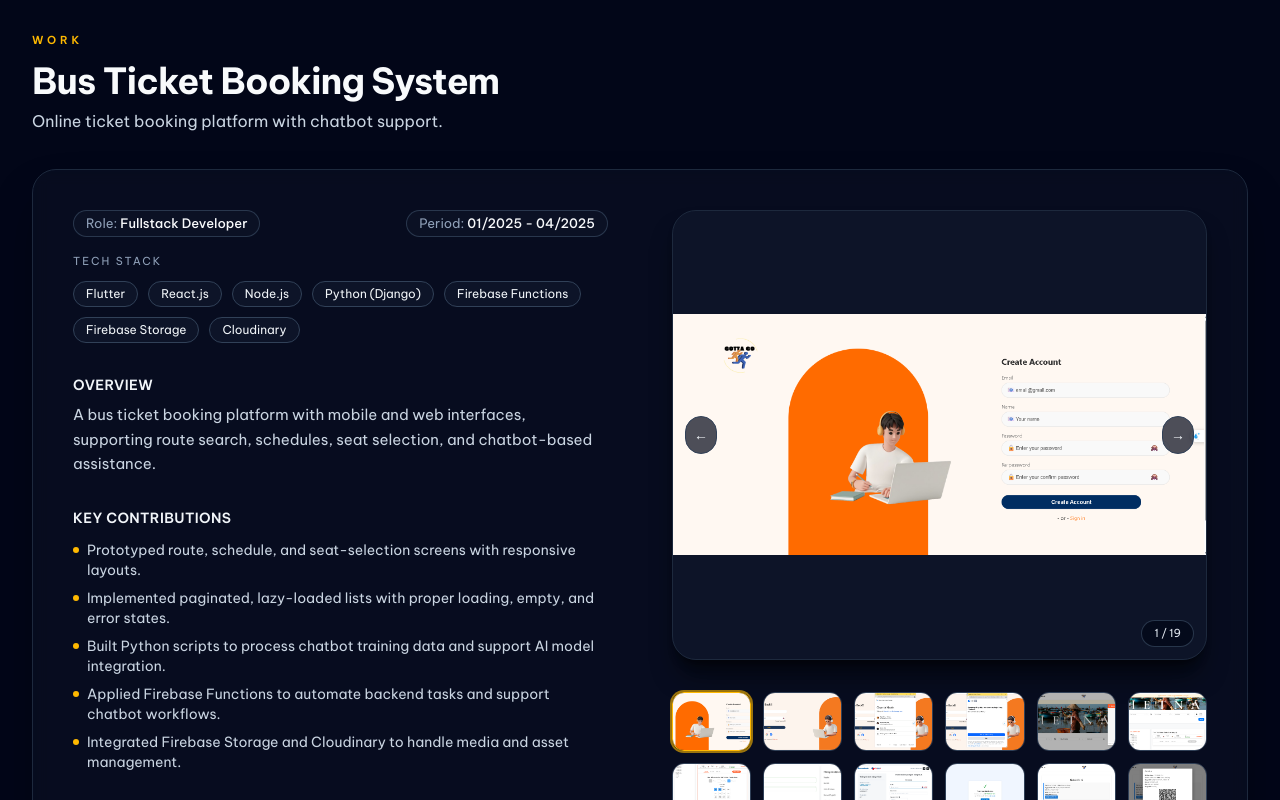
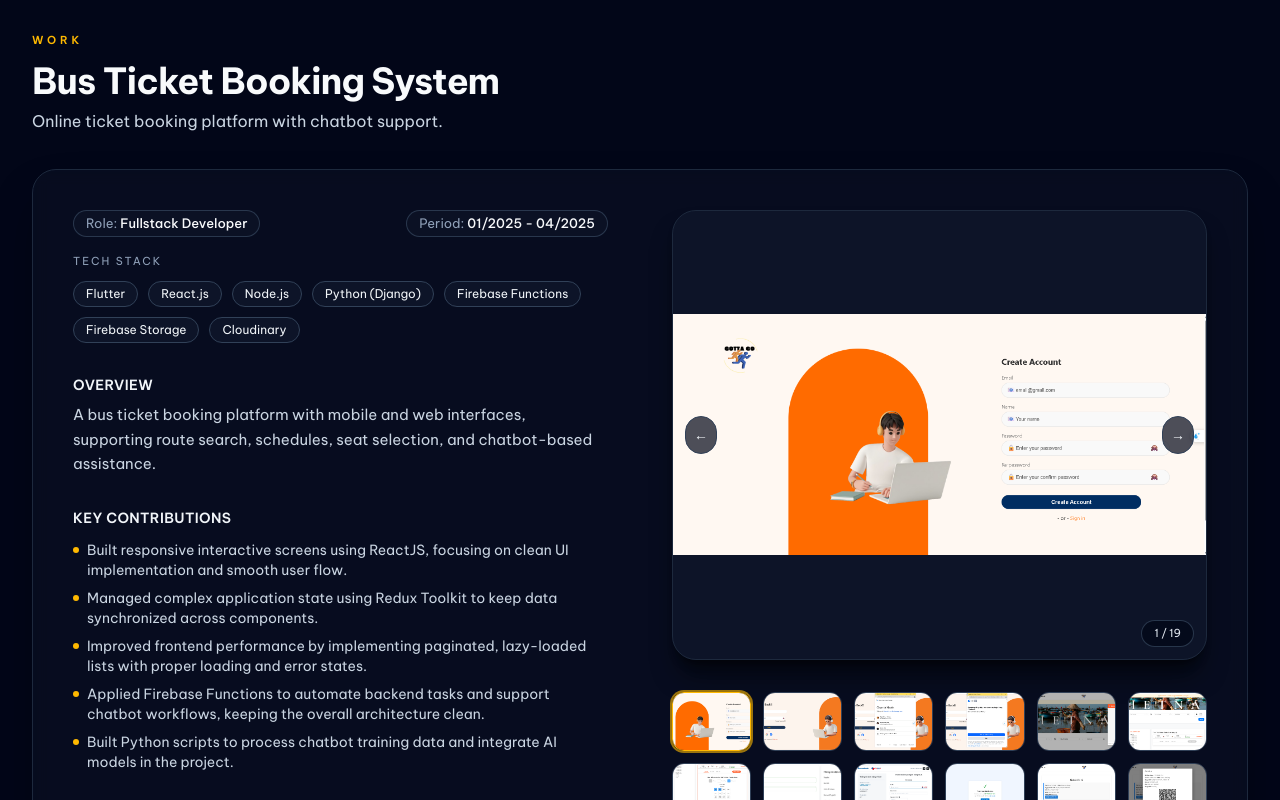
Before and after one commit to junlie1/portfolio_client, a Next.js app in the folder my-app/: page /projects/bus-ticket-booking-system in a window 1280 px wide. Shown: the top 800 px of the page. Built offline with nearby package versions, Linux system fonts and the light colour scheme.

Commit message:
Updated data in projectData.ts

```diff
--- a/my-app/components/HeroContent.tsx
+++ b/my-app/components/HeroContent.tsx
@@ -59,8 +59,11 @@ export const HeroContent = ({ onOpen }: HeroContentProps) => {
             "
             style={{ fontFamily: "'Times New Roman', Times, serif" }}
           >
-            I build reliable backend services and modern, interactive user
-            interfaces, turning ideas into polished, scalable products.
+            Fullstack Developer with strong hands-on experience in React.js,
+            Redux Toolkit, and TypeScript, building scalable and responsive web
+            applications. Skilled in managing complex state with Redux,
+            integrating RESTful APIs in Agile environments, with a strong focus
+            on clean, maintainable code and high-quality user interfaces.
           </p>
         </div>
 
--- a/my-app/data/projectsData.ts
+++ b/my-app/data/projectsData.ts
@@ -31,11 +31,11 @@ export const projectsData: ProjectDetail[] = [
     role: "Fullstack Developer",
     period: "09/2024 - 12/2024",
     highlights: [
-      "Built a multi-store e-commerce system with real-time inventory management and Stripe-based payment integration.",
-      "Led a small development team, managing schedules and coordinating task assignments.",
-      "Developed cross-platform mobile features using Flutter, applying lifecycle concepts similar to React Native.",
-      "Implemented backend services with Node.js and MongoDB, ensuring scalable data structures.",
-      "Integrated Cloudinary for image and asset management, improving media handling performance.",
+      "Developed the multi-store web platform using ReactJS and Tailwind CSS, focusing on building clean and responsive UI components.",
+      "Led a small development team, taking ownership of task coordination and actively collaborating to solve daily technical challenges.",
+      "Implemented backend services with Node.js and MongoDB, writing maintainable code to support scalable data structures.",
+      "Developed cross-platform mobile features using Flutter, applying core frontend concepts like component lifecycles and state management.",
+      "Integrated Cloudinary for asset management, optimizing image load times and improving overall application performance.",
     ],
 
     links: [
@@ -155,11 +155,11 @@ export const projectsData: ProjectDetail[] = [
     role: "Fullstack Developer",
     period: "01/2025 - 04/2025",
     highlights: [
-      "Prototyped route, schedule, and seat-selection screens with responsive layouts.",
-      "Implemented paginated, lazy-loaded lists with proper loading, empty, and error states.",
-      "Built Python scripts to process chatbot training data and support AI model integration.",
-      "Applied Firebase Functions to automate backend tasks and support chatbot workflows.",
-      "Integrated Firebase Storage and Cloudinary to handle media and asset management.",
+      "Built responsive interactive screens using ReactJS, focusing on clean UI implementation and smooth user flow.",
+      "Managed complex application state using Redux Toolkit to keep data synchronized across components.",
+      "Improved frontend performance by implementing paginated, lazy-loaded lists with proper loading and error states.",
+      "Applied Firebase Functions to automate backend tasks and support chatbot workflows, keeping the overall architecture clean.",
+      "Built Python scripts to process chatbot training data and integrate AI models in the project.",
     ],
     links: [
       {
```
Also changed, not shown: 1 other file (tests, documents, lock files or other folders).
